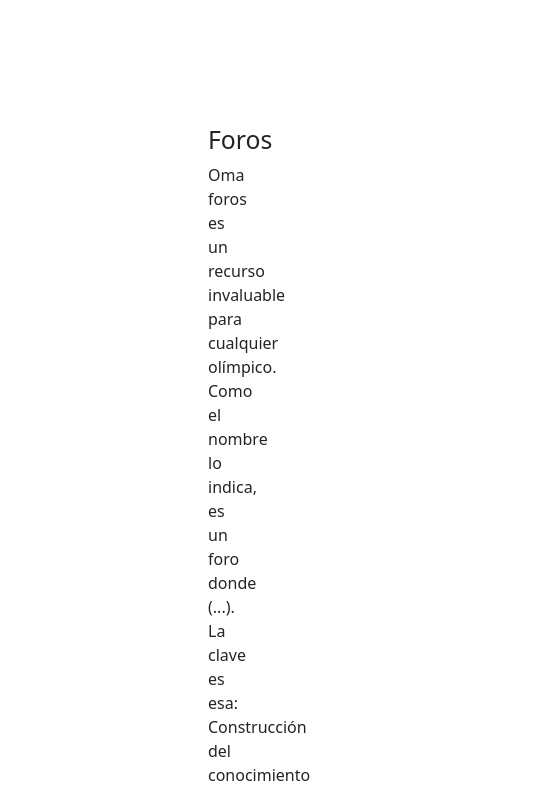
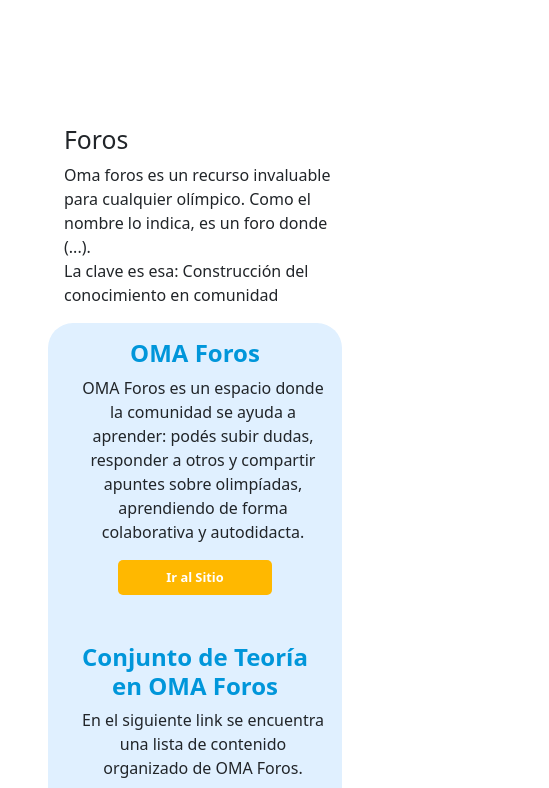
Before and after one commit to MauricioFioretti/omacordoba, a plain HTML site: page pages/apuntes.html in a window 390 px wide. Shown: the part 2376-3164 px from the top of the page, 549 px wide, since content can reach past the window. Drawn offline with nearby package versions, Linux system fonts and the light colour scheme.

Commit message:
apuntes responsive

```diff
--- a/scss/_info-pagina.scss
+++ b/scss/_info-pagina.scss
@@ -101,6 +101,8 @@
     .main__index {
         .info_pagina {
 
+            padding: 3rem 6rem;
+
             h1 {
                 /* responsive */
             }
--- a/scss/_menu-apuntes.scss
+++ b/scss/_menu-apuntes.scss
@@ -5,7 +5,7 @@
 
     .pdf__links {
 
-        margin: 0 12rem;
+        margin: 0 10rem;
 
         h2 {
             display: flex;
@@ -16,8 +16,6 @@
 
         p {
             padding-left: 1rem;
-            // display: flex;
-            // justify-content: left;
             text-align: left;
         }
 
@@ -26,16 +24,12 @@
             border-radius: 25px;
 
             .card {
-                display: flex;
                 display: grid;
-                grid-template-columns: repeat(2, 1fr);
+                // grid-template-columns: repeat(2, 1fr);
+                grid-template-columns: 3fr 1fr;
                 grid-template-areas: "card-body card-link";
                 background-color: #00000000;
                 border: none;
-
-                .card-body {
-                    flex: 1;
-                }
 
                 a {
                     display: flex;
@@ -83,3 +77,78 @@
         }
     }
 }
+
+
+
+/* Estilos responsivos para pantallas medianas */
+@media screen and (max-width: 1292px) {
+    .main__apuntes {
+        .pdf__links {
+            margin: 0 7rem;
+        }
+    }
+}
+
+/* Estilos responsivos para pantallas más pequeñas */
+@media screen and (max-width: 1000px) {
+    .main__apuntes {
+        .pdf__links {
+
+            .container-cards {
+
+                .card {
+                    display: flex;
+                    flex-direction: column;
+
+                    .card-body{
+                        .card-title{
+                            text-align: center;
+                        }
+
+                        .card-text{
+                            text-align: center;
+                        }
+                    }
+                }
+
+                a {
+                    padding-bottom: 2rem;
+                }
+            }
+        }
+    }
+}
+
+/* Estilos responsivos para pantallas más pequeñas */
+@media screen and (max-width: 767px) {
+    .main__apuntes {
+        .pdf__links {
+
+            margin: 0 3rem;
+
+            .container-cards {
+
+                .card {}
+
+                a {}
+            }
+        }
+    }
+}
+
+/* Estilos responsivos para pantallas aún más pequeñas */
+@media screen and (max-width: 349px) {
+    .main__apuntes {
+        .pdf__links {
+
+            margin: 0 2rem;
+
+            .container-cards {
+
+                .card {}
+
+                a {}
+            }
+        }
+    }
+}
```
Also changed, not shown: CSS/estilos.css, 1 other file.
